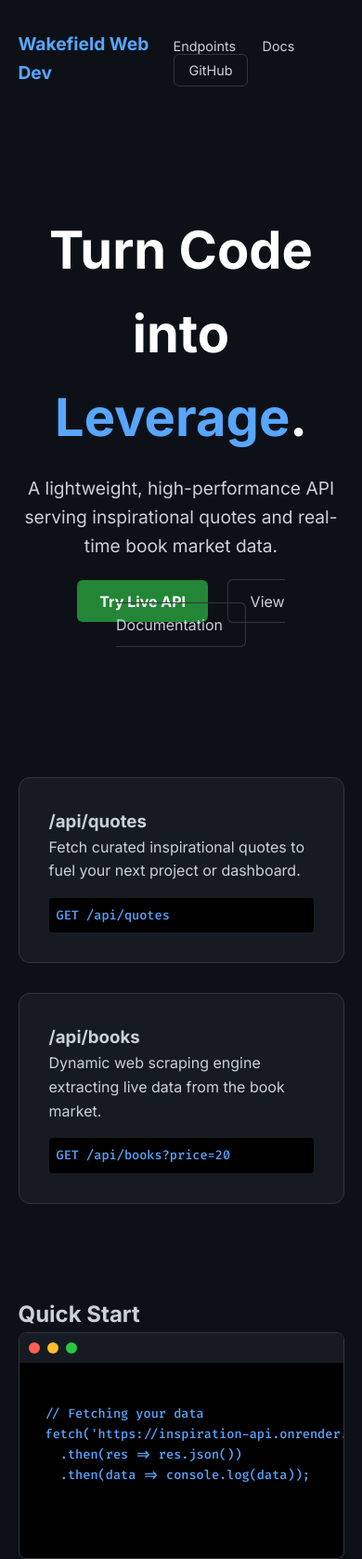
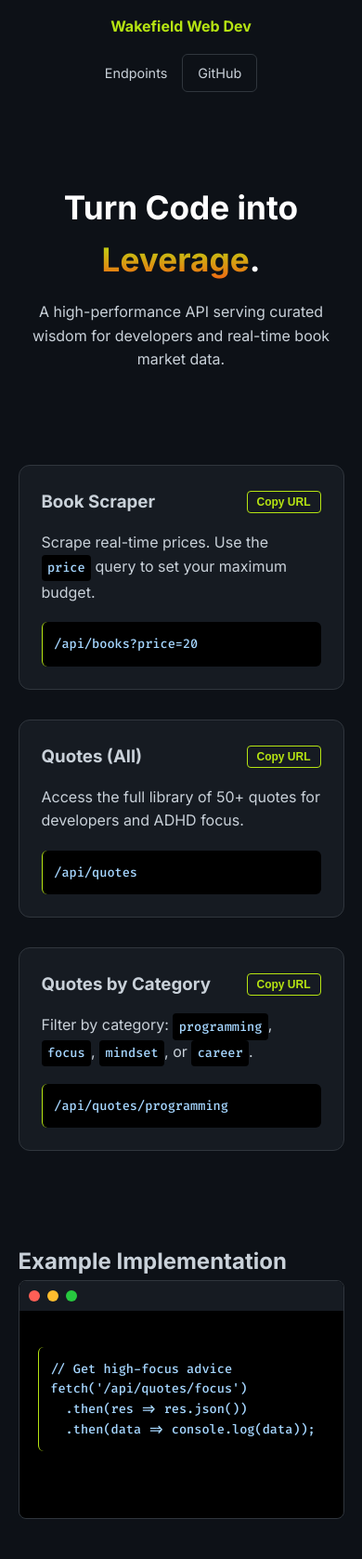
Before and after one commit to YusafS94/Inspiration-API, a website: page public/index.html in a window 390 px wide. Shown: the top 1677 px of the page at 93% size. Drawn offline with Linux system fonts and the light colour scheme.

Commit message:
mobile responsivity, cards styling and content updated to include new endpoints, copy to clipboard buttons added, category endpoint added

```diff
--- a/public/index.html
+++ b/public/index.html
@@ -18,7 +18,6 @@
         <div class="logo">Wakefield Web Dev</div>
         <div class="links">
           <a href="#endpoints">Endpoints</a>
-          <a href="#docs">Docs</a>
           <a href="https://github.com" class="btn-github">GitHub</a>
         </div>
       </nav>
@@ -28,40 +27,61 @@
       <section class="hero">
         <h1>Turn Code into <span class="highlight">Leverage</span>.</h1>
         <p>
-          A lightweight, high-performance API serving inspirational quotes and
+          A high-performance API serving curated wisdom for developers and
           real-time book market data.
         </p>
-        <div class="hero-btns">
-          <a
-            href="https://inspiration-api.onrender.com/api/quotes"
-            class="btn-primary"
-            >Try Live API</a
-          >
-          <a href="#docs" class="btn-secondary">View Documentation</a>
-        </div>
       </section>
 
       <section id="endpoints" class="grid">
+        <!-- Books Card -->
         <div class="card">
-          <h3>/api/quotes</h3>
+          <div class="card-header">
+            <h3>Book Scraper</h3>
+            <button class="copy-btn" onclick="copyCode('book-url', event)">
+              Copy URL
+            </button>
+          </div>
           <p>
-            Fetch curated inspirational quotes to fuel your next project or
-            dashboard.
+            Scrape real-time prices. Use the
+            <code class="inline">price</code> query to set your maximum budget.
           </p>
-          <code>GET /api/quotes</code>
+          <code id="book-url">/api/books?price=20</code>
         </div>
+
+        <!-- Quotes Card -->
         <div class="card">
-          <h3>/api/books</h3>
+          <div class="card-header">
+            <h3>Quotes (All)</h3>
+            <button class="copy-btn" onclick="copyCode('quote-all', event)">
+              Copy URL
+            </button>
+          </div>
           <p>
-            Dynamic web scraping engine extracting live data from the book
-            market.
+            Access the full library of 50+ quotes for developers and ADHD focus.
           </p>
-          <code>GET /api/books?price=20</code>
+          <code id="quote-all">/api/quotes</code>
+        </div>
+
+        <!-- Category Card -->
+        <div class="card">
+          <div class="card-header">
+            <h3>Quotes by Category</h3>
+            <button class="copy-btn" onclick="copyCode('quote-cat', event)">
+              Copy URL
+            </button>
+          </div>
+          <p>
+            Filter by category: <code class="inline">programming</code>,
+            <code class="inline">focus</code>,
+            <code class="inline">mindset</code>, or
+            <code class="inline">career</code>.
+          </p>
+          <code id="quote-cat">/api/quotes/programming</code>
         </div>
       </section>
 
       <section id="docs" class="code-preview">
-        <h2>Quick Start</h2>
+        <h2>Example Implementation</h2>
         <div class="terminal">
           <div class="terminal-header">
             <span class="dot red"></span>
@@ -69,8 +89,8 @@
             <span class="dot green"></span>
           </div>
           <pre>
-<code>// Fetching your data
-fetch('https://inspiration-api.onrender.com/api/books?price=15')
+<code>// Get high-focus advice
+fetch('/api/quotes/focus')
   .then(res => res.json())
   .then(data => console.log(data));</code>
                 </pre>
@@ -81,5 +101,27 @@ fetch('https://inspiration-api.onrender.com/api/books?price=15')
     <footer>
       <p>&copy; 2026 Wakefield Web Development. Built by Yusaf Saddiq.</p>
     </footer>
+
+    <script>
+      function copyCode(id, event) {
+        const text = document.getElementById(id).innerText;
+        // Add your domain if deploying to Render, e.g., 'https://my-api.com' + text
+        const fullUrl = window.location.origin + text;
+
+        navigator.clipboard.writeText(fullUrl).then(() => {
+          const btn = event.target;
+          const originalText = btn.innerText;
+          btn.innerText = "Copied!";
+          btn.style.background = "var(--highlight)";
+          btn.style.color = "#000";
+
+          setTimeout(() => {
+            btn.innerText = originalText;
+            btn.style.background = "transparent";
+            btn.style.color = "var(--highlight)";
+          }, 2000);
+        });
+      }
+    </script>
   </body>
 </html>
--- a/public/style.css
+++ b/public/style.css
@@ -2,8 +2,9 @@
   --bg: #0d1117;
   --card-bg: #161b22;
   --text: #c9d1d9;
-  --highlight: #58a6ff;
-  --accent: #238636;
+  /* --highlight: #58a6ff; */
+  --highlight: #b6e412;
+  --accent: #ee6a12;
   --border: #30363d;
 }
 
@@ -25,21 +26,25 @@ nav {
   display: flex;
   justify-content: space-between;
   align-items: center;
-  padding: 2rem 5%;
+  padding: 1.5rem 5%;
   max-width: 1200px;
   margin: 0 auto;
 }
 
 .logo {
   font-weight: 700;
-  font-size: 1.2rem;
   color: var(--highlight);
+}
+
+.links {
+  display: flex;
+  gap: 1.5rem;
+  align-items: center;
 }
 
 .links a {
   color: var(--text);
   text-decoration: none;
-  margin-left: 1.5rem;
   font-size: 0.9rem;
 }
 
@@ -49,10 +54,9 @@ nav {
   border-radius: 6px;
 }
 
-/* Hero Section */
 .hero {
   text-align: center;
-  padding: 100px 5%;
+  padding: 80px 5%;
   max-width: 800px;
   margin: 0 auto;
 }
@@ -64,38 +68,16 @@ h1 {
 }
 
 .highlight {
-  color: var(--highlight);
+  background: -webkit-linear-gradient(var(--highlight), var(--accent));
+  -webkit-background-clip: text;
+  -webkit-text-fill-color: transparent;
 }
 
-.hero p {
-  font-size: 1.2rem;
-  margin-bottom: 2rem;
-}
-
-.btn-primary {
-  background-color: var(--accent);
-  color: white;
-  padding: 0.8rem 1.5rem;
-  border-radius: 6px;
-  text-decoration: none;
-  font-weight: bold;
-  margin-right: 1rem;
-}
-
-.btn-secondary {
-  border: 1px solid var(--border);
-  color: var(--text);
-  padding: 0.8rem 1.5rem;
-  border-radius: 6px;
-  text-decoration: none;
-}
-
-/* Cards Grid */
 .grid {
   display: grid;
-  grid-template-columns: repeat(auto-fit, minmax(300px, 1fr));
+  grid-template-columns: repeat(auto-fit, minmax(280px, 1fr));
   gap: 2rem;
-  padding: 50px 5%;
+  padding: 20px 5% 50px;
   max-width: 1200px;
   margin: 0 auto;
 }
@@ -103,22 +85,55 @@ h1 {
 .card {
   background: var(--card-bg);
   border: 1px solid var(--border);
-  padding: 2rem;
+  padding: 1.5rem;
   border-radius: 12px;
+  transition: transform 0.2s;
+}
+
+.card:hover {
+  transform: translateY(-5px);
+  border-color: var(--highlight);
+}
+
+.card-header {
+  display: flex;
+  justify-content: space-between;
+  align-items: center;
+  margin-bottom: 1rem;
+}
+
+.copy-btn {
+  background: transparent;
+  border: 1px solid var(--highlight);
+  color: var(--highlight);
+  padding: 4px 10px;
+  border-radius: 4px;
+  cursor: pointer;
+  font-size: 0.75rem;
+  font-weight: 600;
+  transition: all 0.2s;
 }
 
 code {
   display: block;
   background: #000;
-  padding: 0.5rem;
-  margin-top: 1rem;
-  border-radius: 4px;
+  padding: 0.8rem;
+  margin-top: 1.2rem;
+  border-radius: 6px;
   font-family: "Fira Code", monospace;
   font-size: 0.85rem;
-  color: var(--highlight);
+  color: #a5d6ff;
+  border-left: 1px solid var(--highlight);
+}
+code.inline {
+  display: inline-block;
+  padding: 0.2rem 0.4rem;
+  margin: 0;
+  border-radius: 4px;
+  font-size: 0.85rem;
+  border-left: none;
 }
 
-/* Terminal Preview */
 .code-preview {
   padding: 50px 5%;
   max-width: 800px;
@@ -144,7 +159,6 @@ code {
   height: 12px;
   border-radius: 50%;
 }
-
 .red {
   background: #ff5f56;
 }
@@ -168,3 +182,22 @@ footer {
   border-top: 1px solid var(--border);
   font-size: 0.8rem;
 }
+
+/* Mobile Responsive Adjustments */
+@media (max-width: 600px) {
+  nav {
+    flex-direction: column; /* Stack logo on top of links */
+    gap: 1rem;
+    padding: 1rem 5%;
+  }
+
+  .links {
+    gap: 1rem;
+    width: 100%;
+    justify-content: center; /* Center links on mobile */
+  }
+
+  .hero h1 {
+    font-size: 2.2rem; /* Shrink title so it doesn't break on small screens */
+  }
+}
```
Also changed, not shown: index.js (+13 -13 lines), quotesData.json (+245 -12 lines).
